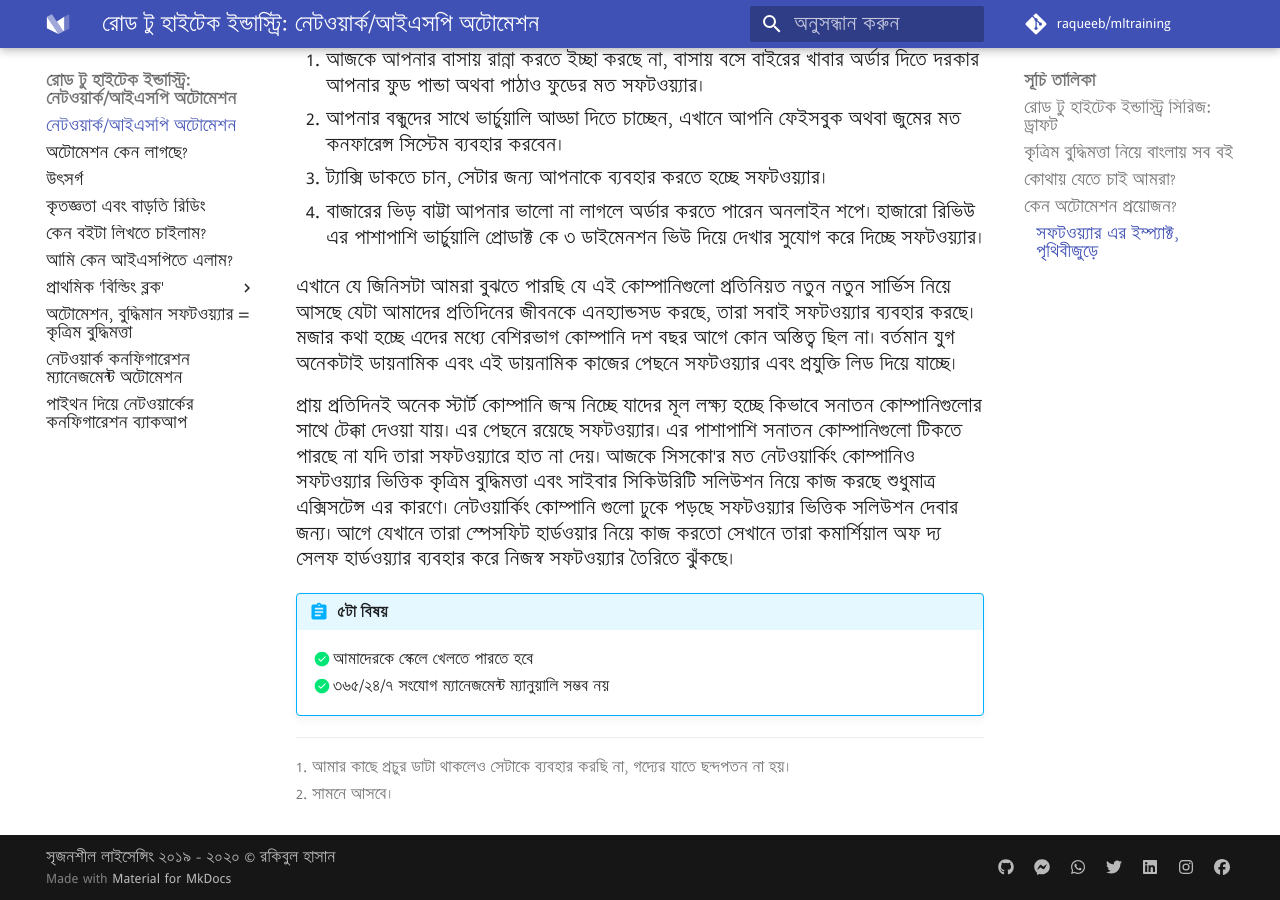
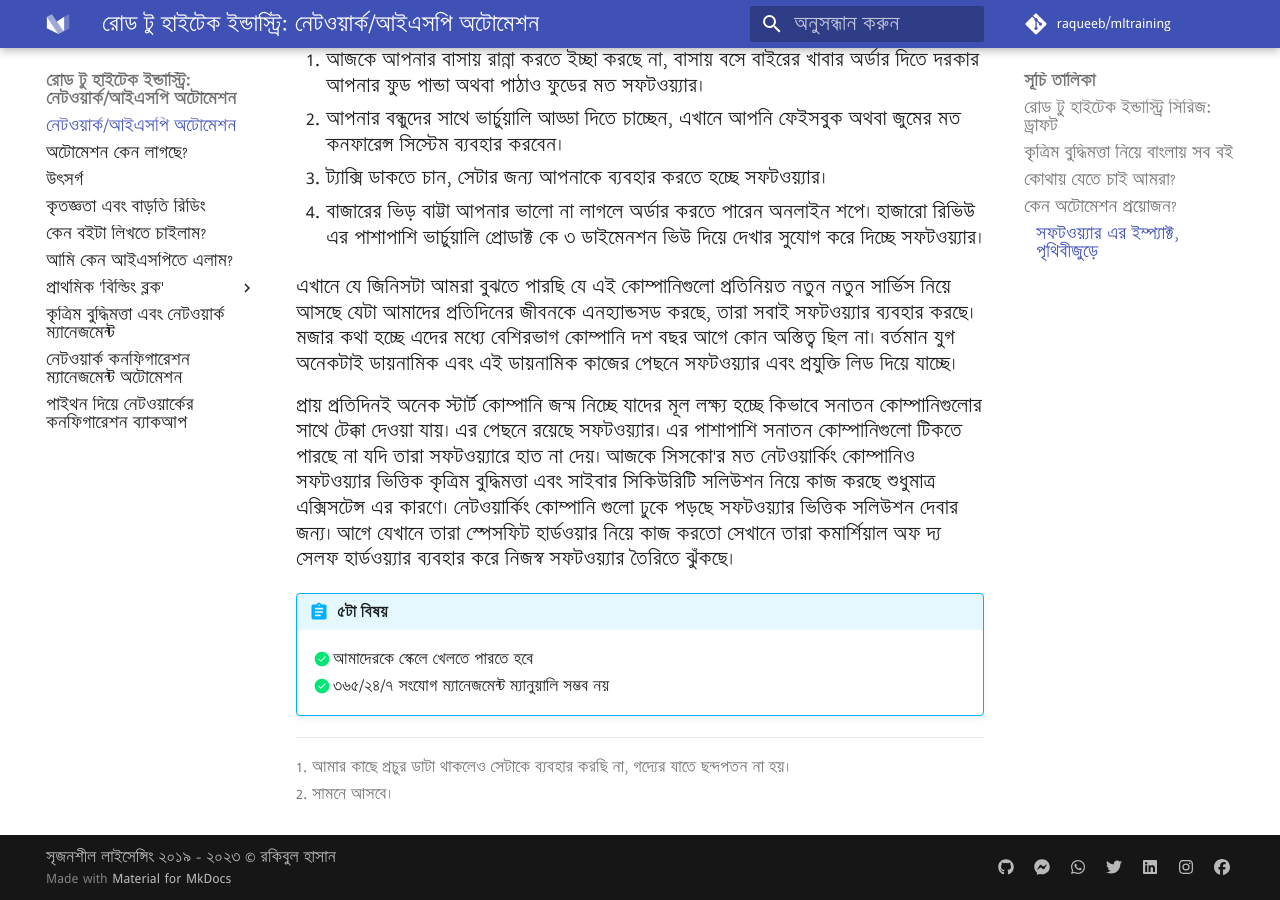
Before and after one commit to aiwithr/automation, an MkDocs documentation site: the page built from docs/index.md, in a window 1280 px wide and 900 px high, scrolled down 2813 px. Built offline with MkDocs 1.6.1 and Material for MkDocs 9.7.7, drawn with Linux system fonts in a browser that asks for light colours; some web fonts are replaced; comment, search, counter and statistics services are not loaded.

Commit message:
Github Actions commit from VScode

```diff
--- a/mkdocs.yml
+++ b/mkdocs.yml
@@ -16,7 +16,7 @@
 edit_uri: ""
 
 # Copyright
-copyright: সৃজনশীল লাইসেন্সিং ২০১৯ - ২০২০ &copy; রকিবুল হাসান
+copyright: সৃজনশীল লাইসেন্সিং ২০১৯ - ২০২৩ &copy; রকিবুল হাসান
 
 # Configuration
 theme:
@@ -33,7 +33,7 @@
   static_templates:
     - 404.html
   # Don't include MkDocs' JavaScript
-  include_search_page: false
+  include_search_page: true
   search_index_only: true
 
   # Default values, taken from mkdocs_theme.yml
@@ -166,7 +166,7 @@
   - প্রাথমিক 'বিল্ডিং ব্লক':
     - পাইথনের বেসিক ধারণা: python.md
     - পাইথন দিয়ে ডাটা এক্সেস: python_data.md
-  - অটোমেশন, বুদ্ধিমান সফটওয়্যার = কৃত্রিম বুদ্ধিমত্তা: software-is-eating-world.md
+  - কৃত্রিম বুদ্ধিমত্তা এবং নেটওয়ার্ক ম্যানেজমেন্ট: software-is-eating-world.md
   - নেটওয়ার্ক কনফিগারেশন ম্যানেজমেন্ট অটোমেশন: network_config.md
   - পাইথন দিয়ে নেটওয়ার্কের কনফিগারেশন ব্যাকআপ: python_config_backup.md
 
```
Also changed, not shown: 1 other file.
